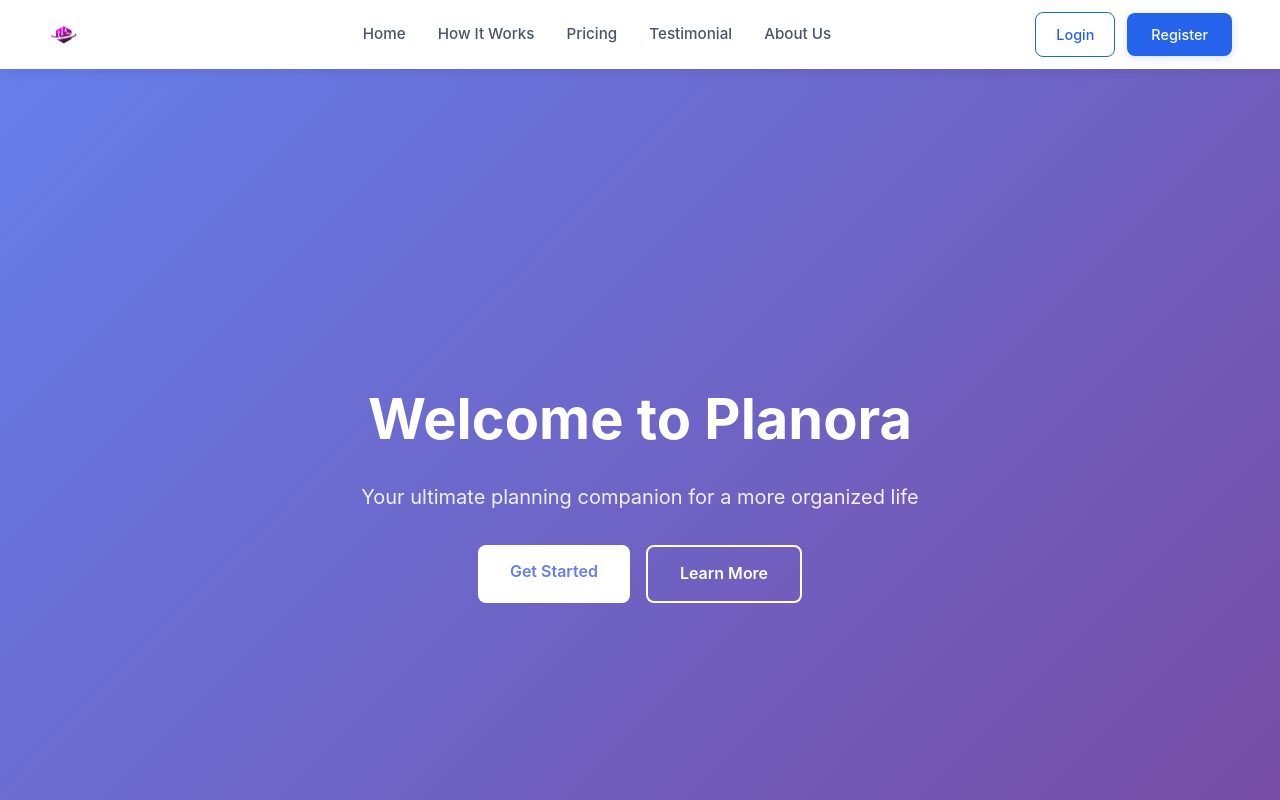
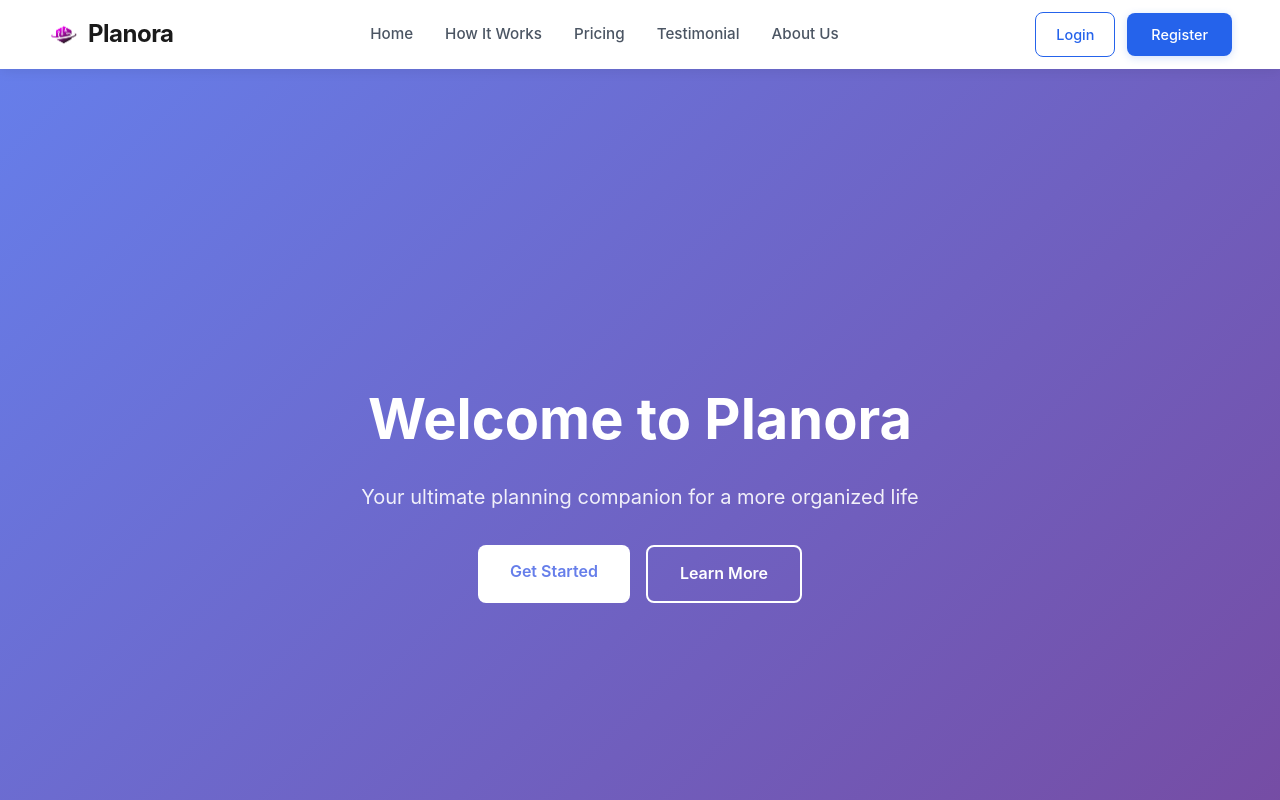
Before and after one commit to EmmDevX/Planora-Website, a React (Vite) app in the folder Planora/: page / in a window 1280 px wide. Shown: the top 800 px of the page. Built offline with nearby package versions, Linux system fonts and the light colour scheme.

Commit message:
Init Commit

```diff
--- a/Planora/src/App.css
+++ b/Planora/src/App.css
@@ -453,7 +453,7 @@ body {
   transform: scale(1.2);
 }
 
-.logo-text{
+.logo-texts{
   font-size: 1.25rem;
   font-weight: 700;
   color: white;
--- a/Planora/src/pages/Landing.jsx
+++ b/Planora/src/pages/Landing.jsx
@@ -279,7 +279,7 @@ function Landing() {
         <div className="footer-container">
           <div className="footer-brand">
             <img src="images/favicon.png" alt="Planora" className="logo-icon" />
-            <span className="logo-text">Planora</span>
+            <span className="logo-texts">Planora</span>
           </div>
           <div className="foot-text">
               <p className="footer-text">© 2026 Planora. All rights reserved.</p>
```
